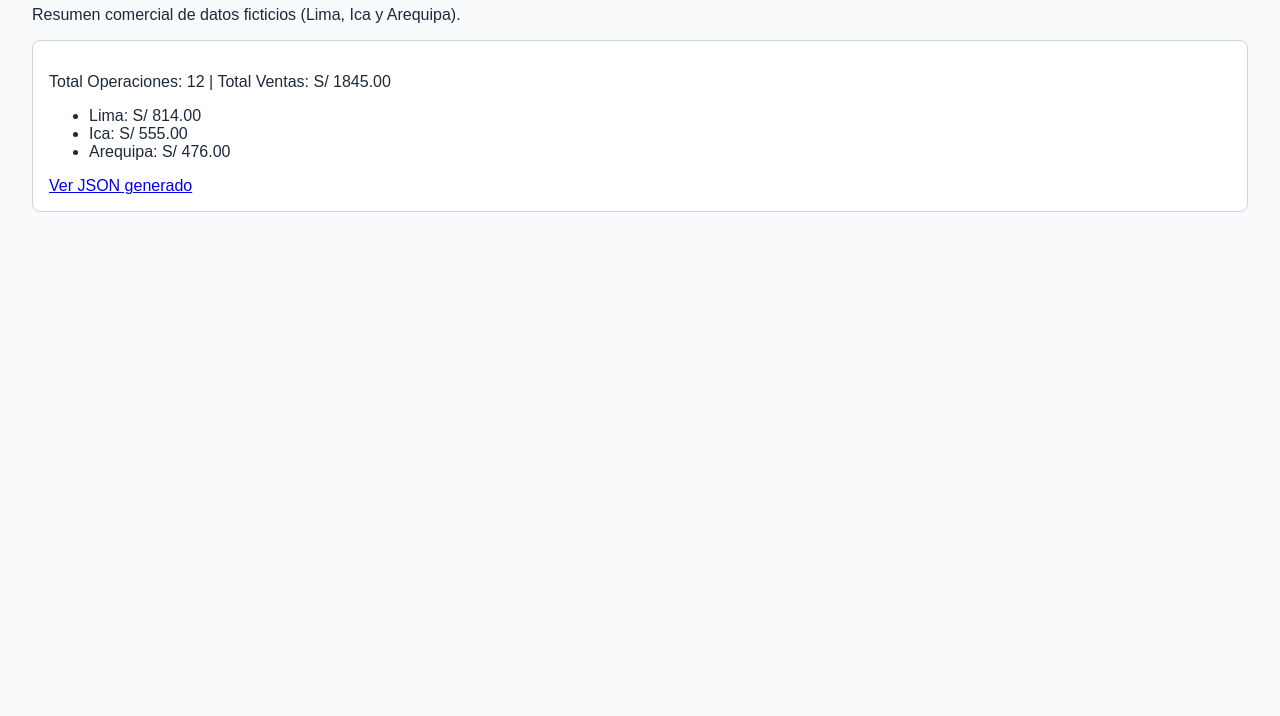
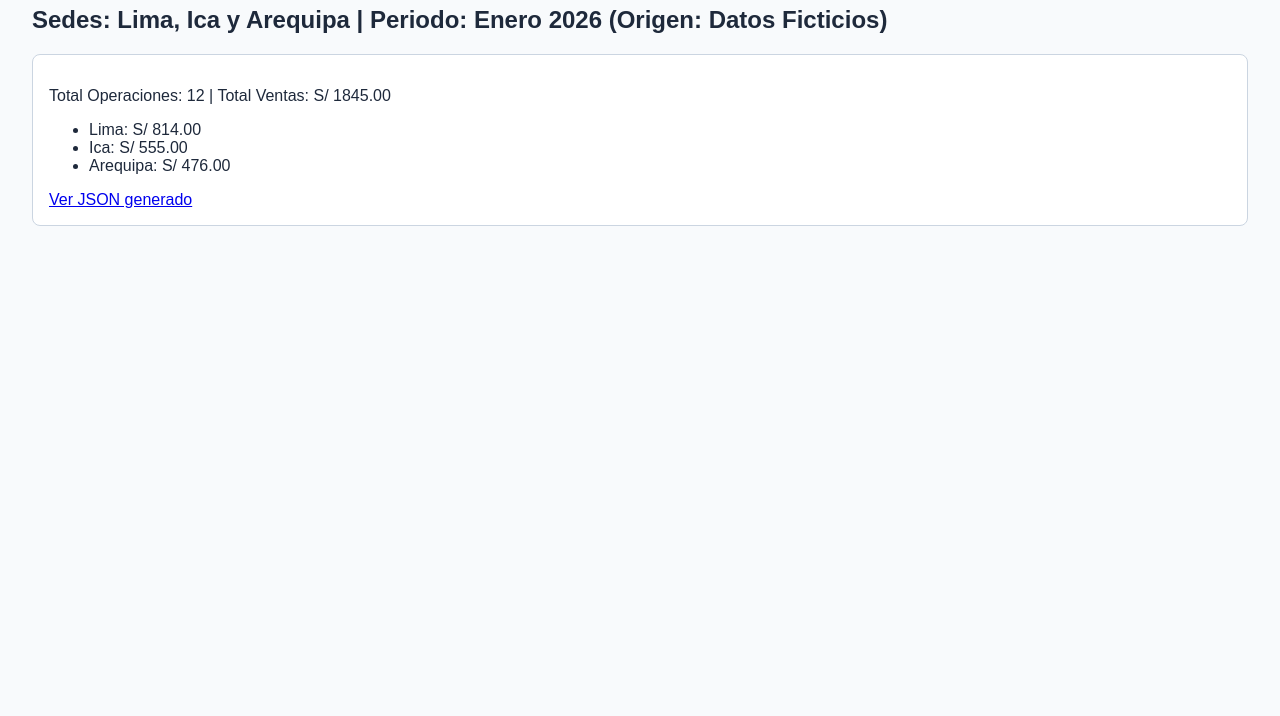
Before and after one commit to AdrianoSoll/andina-market-360, a plain HTML site: page docs/index.html in a window 1280 px wide. Shown: the part 84-800 px from the top of the page. Drawn offline with Linux system fonts and the light colour scheme.

Commit message:
fix(web): actualizar subtitulo con sedes y periodo en index.html (Cap 14)

```diff
--- a/docs/index.html
+++ b/docs/index.html
@@ -7,7 +7,7 @@
 </head>
 <body>
   <h1>Andina Market 360 - Tablero de Sedes</h1>
-  <p>Resumen comercial de datos ficticios (Lima, Ica y Arequipa).</p>
+  <h2>Sedes: Lima, Ica y Arequipa | Periodo: Enero 2026 (Origen: Datos Ficticios)</h2>
   <div class="card">
     <p>Total Operaciones: 12 | Total Ventas: S/ 1845.00</p>
     <ul>
```
Also changed, not shown: 1 other file.
